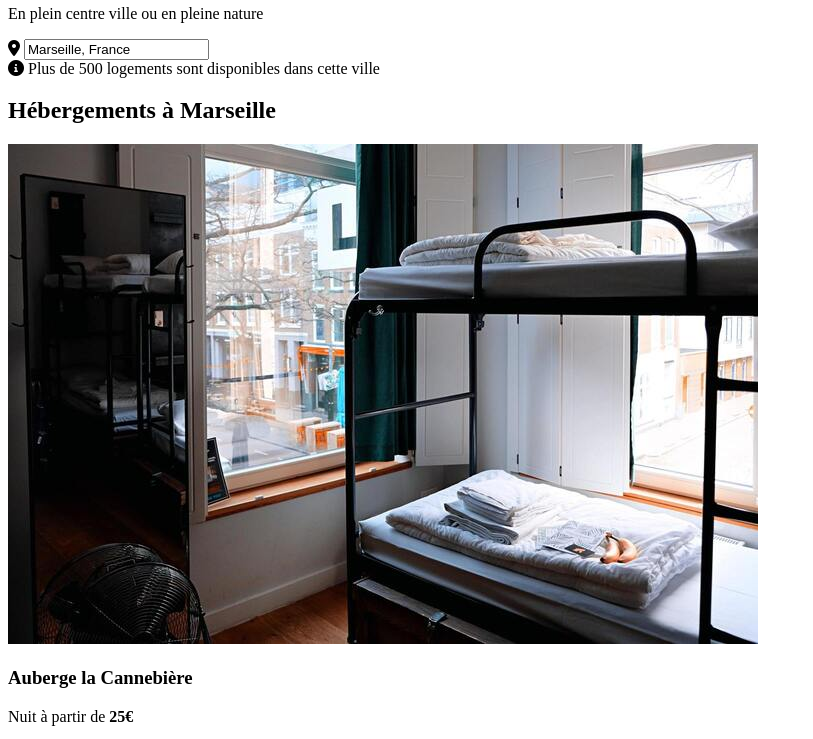
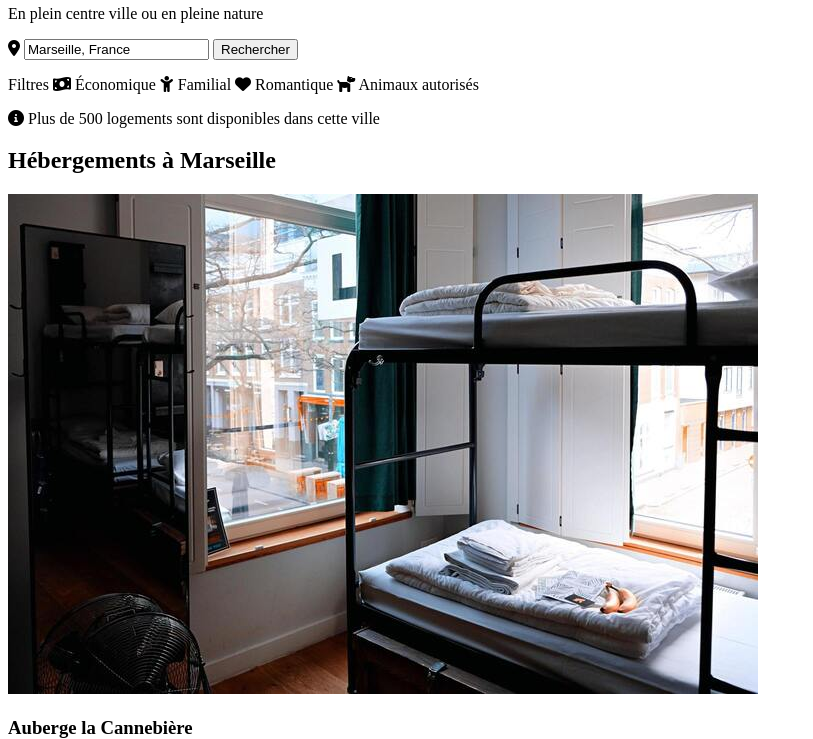
Before and after one commit to NikitaV24/Projet2-booki, a plain HTML site: page index.html in a window 1280 px wide. Shown: the part 203-942 px from the top of the page, without its empty margins (0-813 px from the left). Drawn offline with Linux system fonts and the light colour scheme.

Commit message:
avancement header

```diff
--- a/index.html
+++ b/index.html
@@ -34,11 +34,23 @@
                     <h2>Trouvez votre hébergement pour des vacances de rêve</h2>
                     <p>En plein centre ville ou en pleine nature</p>
                 </div>
+
                 <div class="search-interface">
                     <i class="fas fa-map-marker-alt"></i>
                     <input type="adresse" value="Marseille, France">
+                    <button type="button" class="rechercher">Rechercher</button>
+                </div>
+
+                <div class="search-filtres">
+                    <p>Filtres
+                    <i class="fa-solid fa-money-bill-wave"></i> Économique
+                    <i class="fa-solid fa-child"></i> Familial
+                    <i class="fa-solid fa-heart"></i> Romantique
+                    <i class="fa-solid fa-dog"></i> Animaux autorisés
+                    </p>
 
                 </div>
+
                 <div class="infos">
                     <i class="fa-solid fa-circle-info"></i>
                     Plus de 500 logements sont disponibles dans cette ville
```
